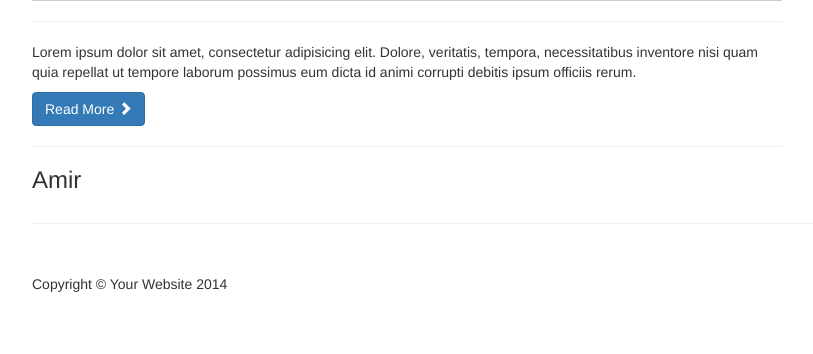
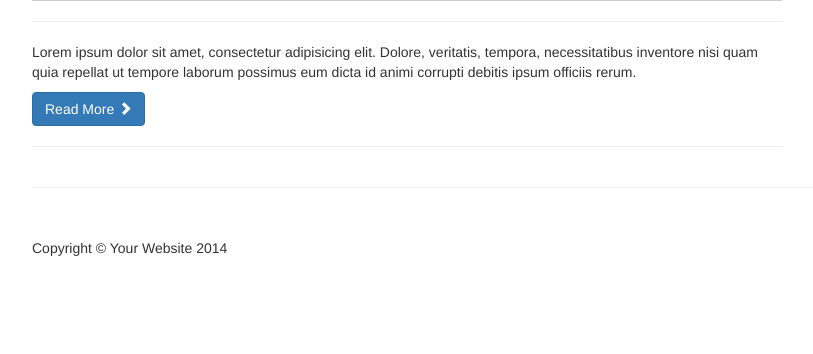
Before and after one commit to AmirSejdinovic/CMS-Pure-Php-WordPress-News-Portal-Alternative, a PHP site: page / in a window 1280 px wide. Shown: the part 582-936 px from the top of the page, without its empty margins (38-851 px from the left). After the commit the page ends 838 px from the top, so only its background shows below. Run offline with PHP 8.4, Linux system fonts and the light colour scheme; grey boxes labelled with a size stand in for pictures from a placeholder-image service; some libraries are stand-ins or nearby versions.

Commit message:
Ispravka

```diff
--- a/index.php
+++ b/index.php
@@ -33,11 +33,6 @@
 
 <hr>
 
-<h3>Amir</h3>
-
-
-
-
 </div>
 
            <?php include 'includes/sidebar.php' ?>
```
